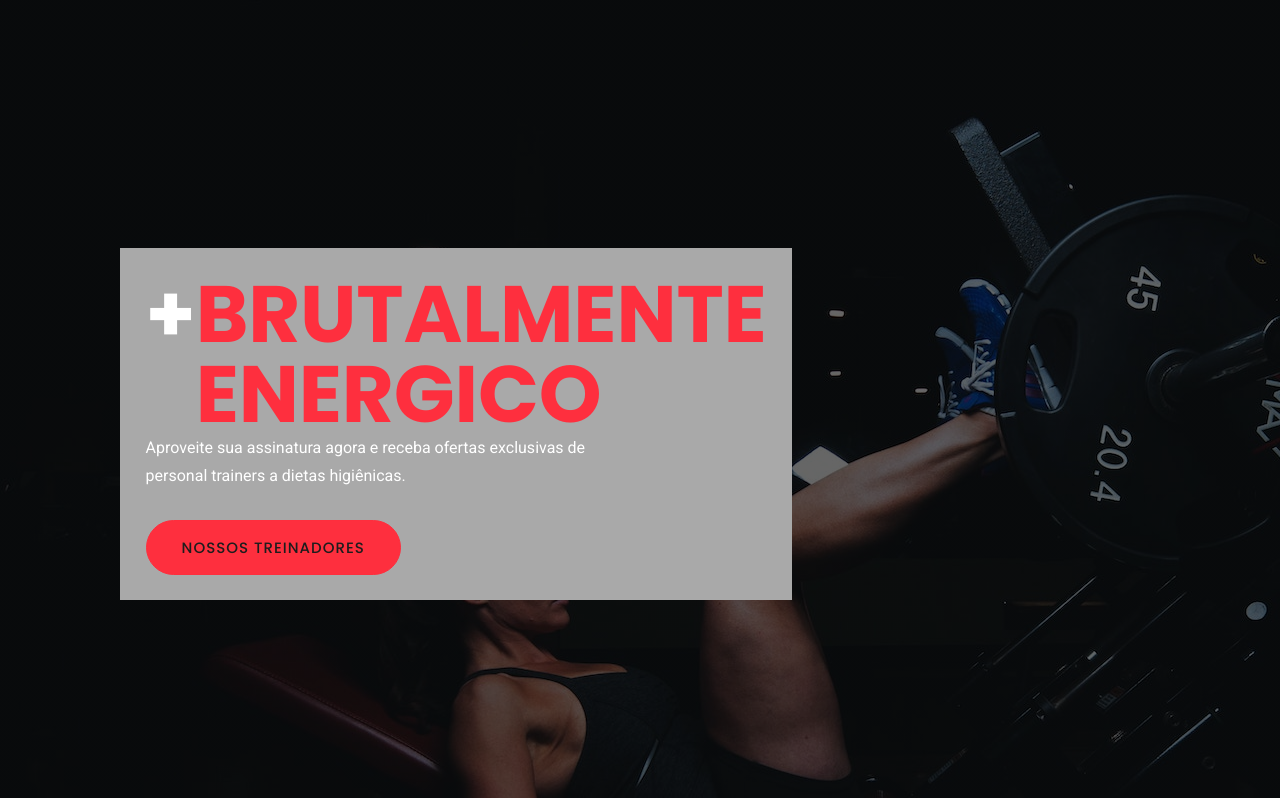
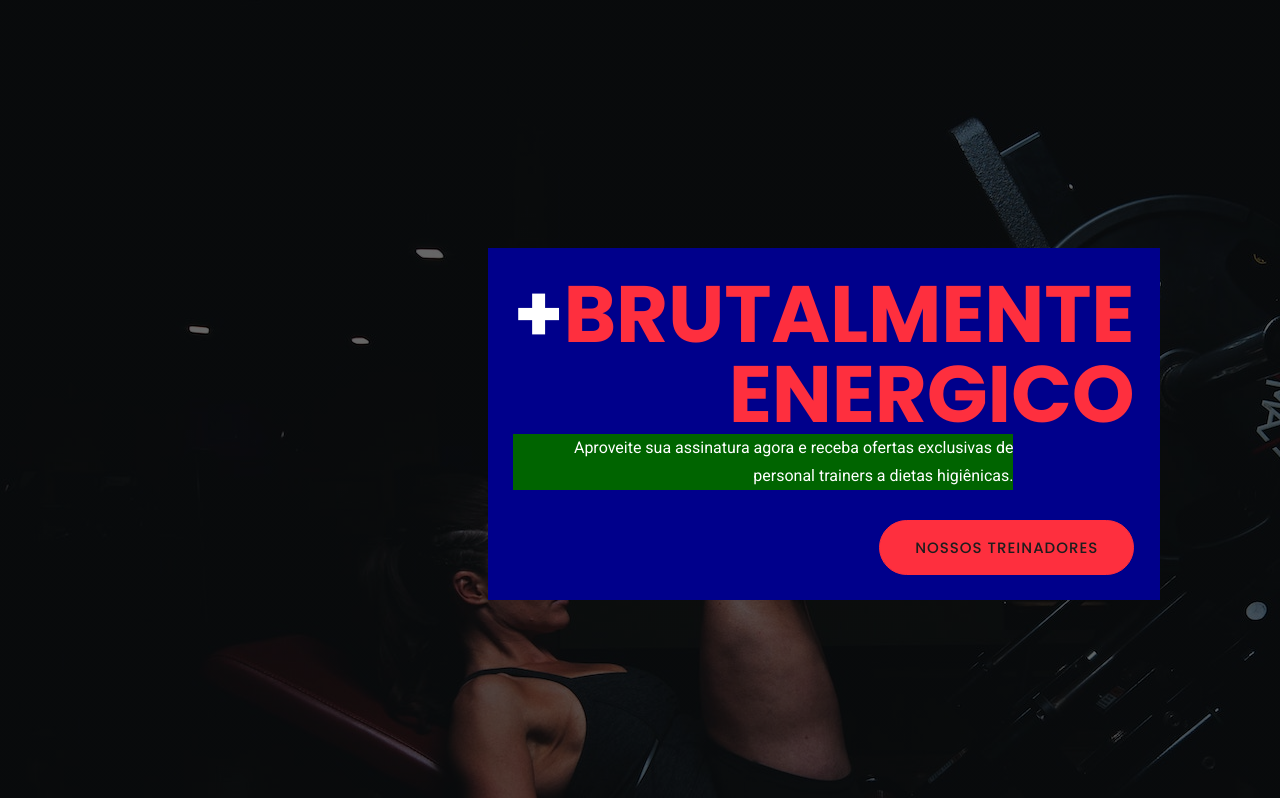
Before and after one commit to ifatinha/peer-academy, a plain HTML site: page index.html in a window 1280 px wide. Shown: the part 802-1600 px from the top of the page. Drawn offline with Linux system fonts and the light colour scheme.

Commit message:
index.html

```diff
--- a/index.html
+++ b/index.html
@@ -55,7 +55,7 @@
     </header>
 
     <main class="section section-about">
-        <div class="section-info">
+        <div class="section-info odd">
             <h1 class="section-title"><span>+</span> transforme-se</h1>
             <p>Aproveite sua assinatura agora e receba ofertas exclusivas de personal trainers a dietas higiênicas.
             </p>
@@ -64,7 +64,7 @@
     </main>
 
     <section class="section section-treinamento">
-        <div class="section-info">
+        <div class="section-info even">
             <h1 class="section-title"><span>+</span> brutalmente <br> energico</h1>
             <p>Aproveite sua assinatura agora e receba ofertas exclusivas de personal trainers a dietas higiênicas.</p>
             <a href="./pages/treinadores.html" class="btn">nossos treinadores</a>
--- a/sass/layouts/_section.scss
+++ b/sass/layouts/_section.scss
@@ -9,7 +9,15 @@
     top       : 250px;
     word-break: break-word;
 
-    &:nth-child(odd) {
+    p {
+        color        : $white;
+        max-width    : 500px;
+        margin-bottom: 30px;
+        @include typography-01(16);
+    }
+}
+
+.odd {
     left: 120px;
 
     @include devices(t) {
@@ -22,15 +30,24 @@
     }
 }
 
-    &:nth-child(even) {
-        background-color: red;
+.even {
+    background-color: darkblue;
+    right           : 120px;
+    text-align      : right;
+
+    p {
+
+        background-color: darkgreen;
+        text-align: right;
     }
 
-    p {
-        color        : $white;
-        max-width    : 500px;
-        margin-bottom: 30px;
-        @include typography-01(16);
+    @include devices(t) {
+        right: 0;
+    }
+
+    @include devices(m) {
+        right: 0;
+        top  : 200px;
     }
 }
 
```
Also changed, not shown: css/root.css, 1 other file. Lines whose indentation alone changed are shown as unchanged.
